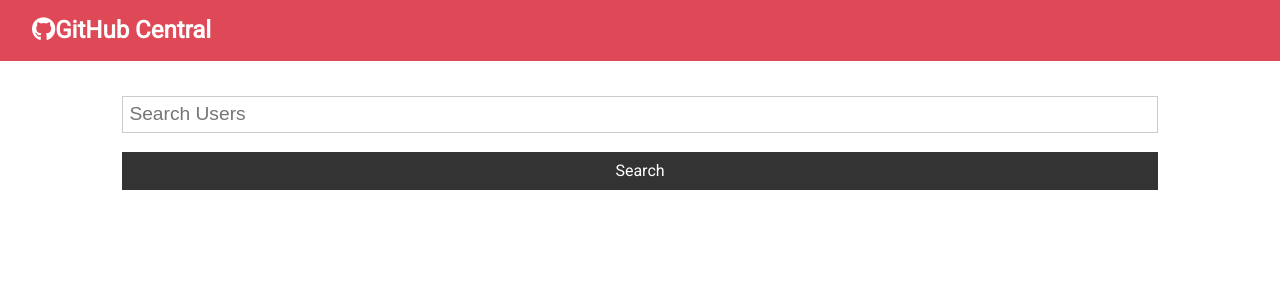
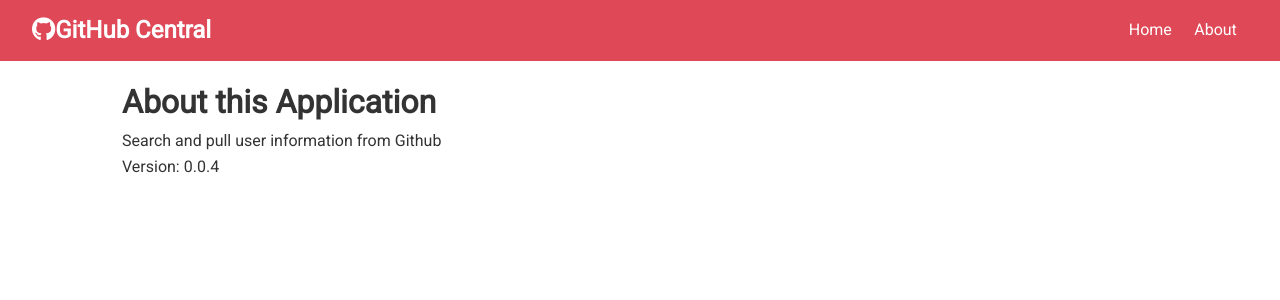
Before and after one commit to PFurtak/githubDataReact, a React (Create React App) app: page /about in a window 1280 px wide. Shown: the top 300 px of the page. Built offline with nearby package versions, Linux system fonts and the light colour scheme.

Commit message:
added in react router, created about page component, added in home and about routes to navbar

```diff
--- a/package.json
+++ b/package.json
@@ -9,6 +9,7 @@
     "axios": "^0.19.2",
     "react": "^16.13.1",
     "react-dom": "^16.13.1",
+    "react-router-dom": "^5.1.2",
     "react-scripts": "3.4.1"
   },
   "scripts": {
--- a/src/App.js
+++ b/src/App.js
@@ -1,7 +1,9 @@
-import React, { Component } from 'react';
+import React, { Component, Fragment } from 'react';
+import { BrowserRouter as Router, Switch, Route } from 'react-router-dom';
 import Navbar from './components/layout/Navbar';
 import Users from './components/users/Users';
 import Search from './components/users/Search';
+import About from './components/pages/About';
 import Alert from './components/layout/Alert';
 import axios from 'axios';
 import './App.css';
@@ -34,10 +36,17 @@
     const { users, loading } = this.state;
 
     return (
+      <Router>
         <div className='App'>
           <Navbar title='GitHub Central' icon='fab fa-github' />
           <div className='container'>
             <Alert alert={this.state.alert} />
+            <Switch>
+              <Route
+                exact
+                path='/'
+                render={props => (
+                  <Fragment>
                     <Search
                       searchUsers={this.searchUsers}
                       clearUsers={this.clearUsers}
@@ -45,8 +54,14 @@
                       setAlert={this.setAlert}
                     />
                     <Users loading={loading} users={users} />
+                  </Fragment>
+                )}
+              />
+              <Route exact path='/about' component={About} />
+            </Switch>
           </div>
         </div>
+      </Router>
     );
   }
 }
--- a/src/components/layout/Navbar.jsx
+++ b/src/components/layout/Navbar.jsx
@@ -1,4 +1,5 @@
 import React from 'react';
+import { Link } from 'react-router-dom';
 import PropTypes from 'prop-types';
 
 const Navbar = ({ icon, title }) => {
@@ -8,6 +9,14 @@
         <i className={icon}></i>
         {title}
       </h1>
+      <ul>
+        <li>
+          <Link to='/'>Home</Link>
+        </li>
+        <li>
+          <Link to='/about'>About</Link>
+        </li>
+      </ul>
     </nav>
   );
 };
--- /dev/null
+++ b/src/components/pages/About.jsx
@@ -0,0 +1,13 @@
+import React from 'react';
+
+export const About = () => {
+  return (
+    <div>
+      <h1>About this Application</h1>
+      <p>Search and pull user information from Github</p>
+      <p>Version: 0.0.4</p>
+    </div>
+  );
+};
+
+export default About;
```
Also changed, not shown: 1 other file (tests, documents, lock files or other folders). Lines whose indentation alone changed are shown as unchanged.
